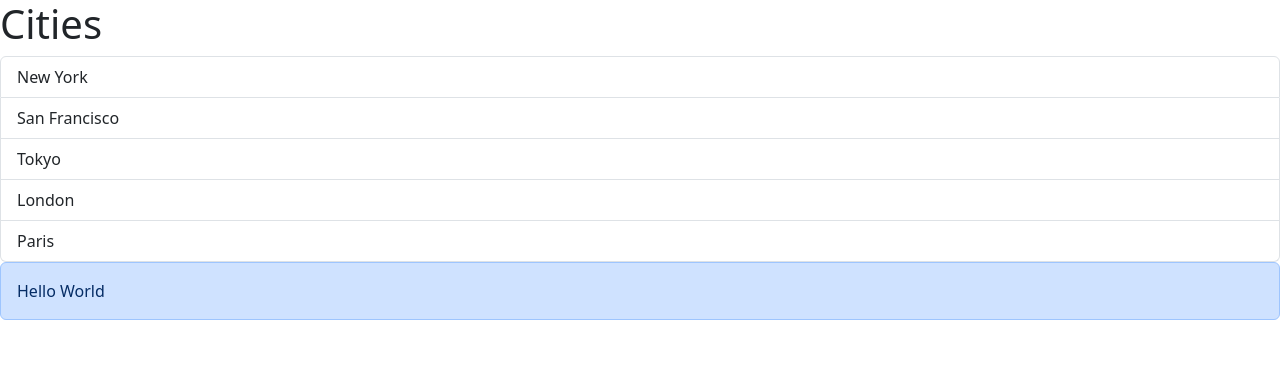
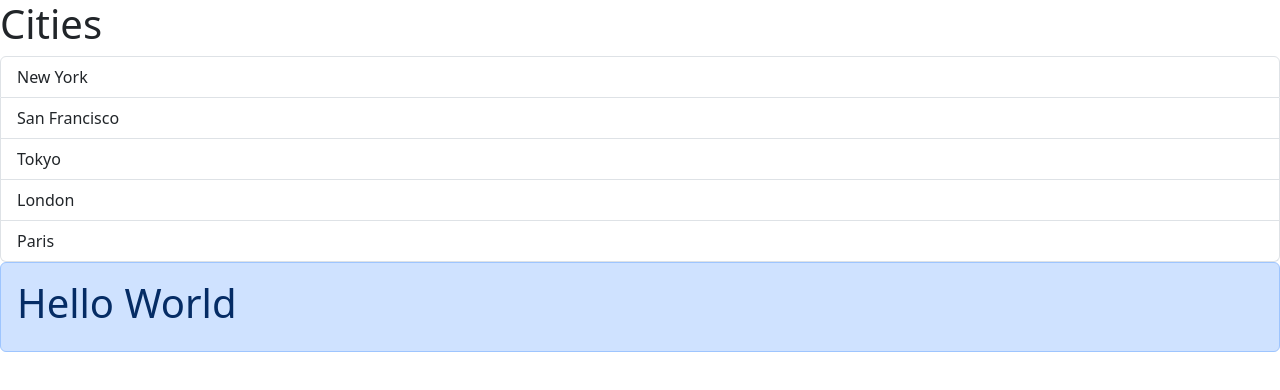
Before and after one commit to haydenshelley/typescript-react-practice, a React (Vite) app: page / in a window 1280 px wide. Shown: the top 390 px of the page. Built offline with nearby package versions, Linux system fonts and the light colour scheme.

Commit message:
change children to ReactNode

```diff
--- a/src/App.tsx
+++ b/src/App.tsx
@@ -13,7 +13,9 @@ function App() {
         heading="Cities"
         onSelectItem={handleSelectItem}
       />
-      <Alert>Hello World</Alert>
+      <Alert>
+        <h1>Hello World</h1>
+      </Alert>
     </div>
   );
 }
--- a/src/components/Alert.tsx
+++ b/src/components/Alert.tsx
@@ -1,5 +1,7 @@
+import { ReactNode } from "react";
+
 interface Props {
-  children: string;
+  children: ReactNode;
 }
 
 const Alert = ({ children }: Props) => {
```
